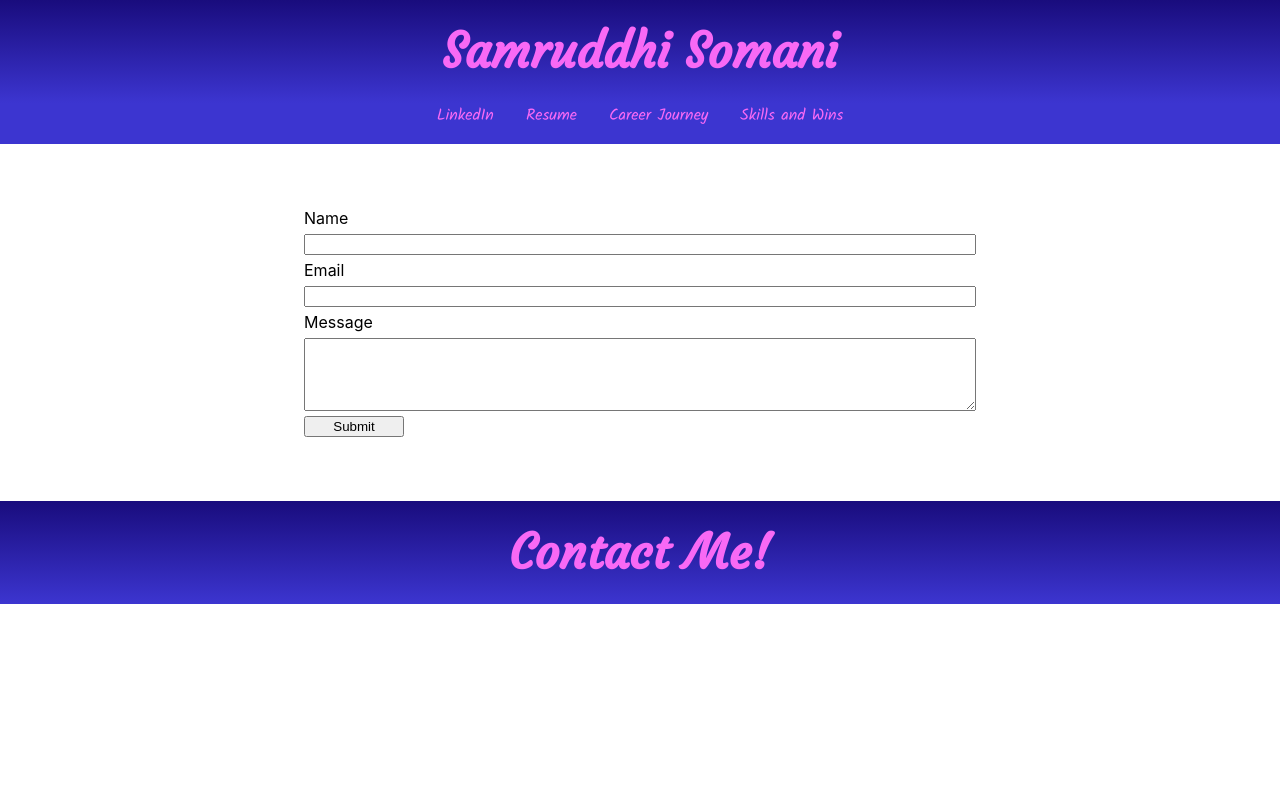
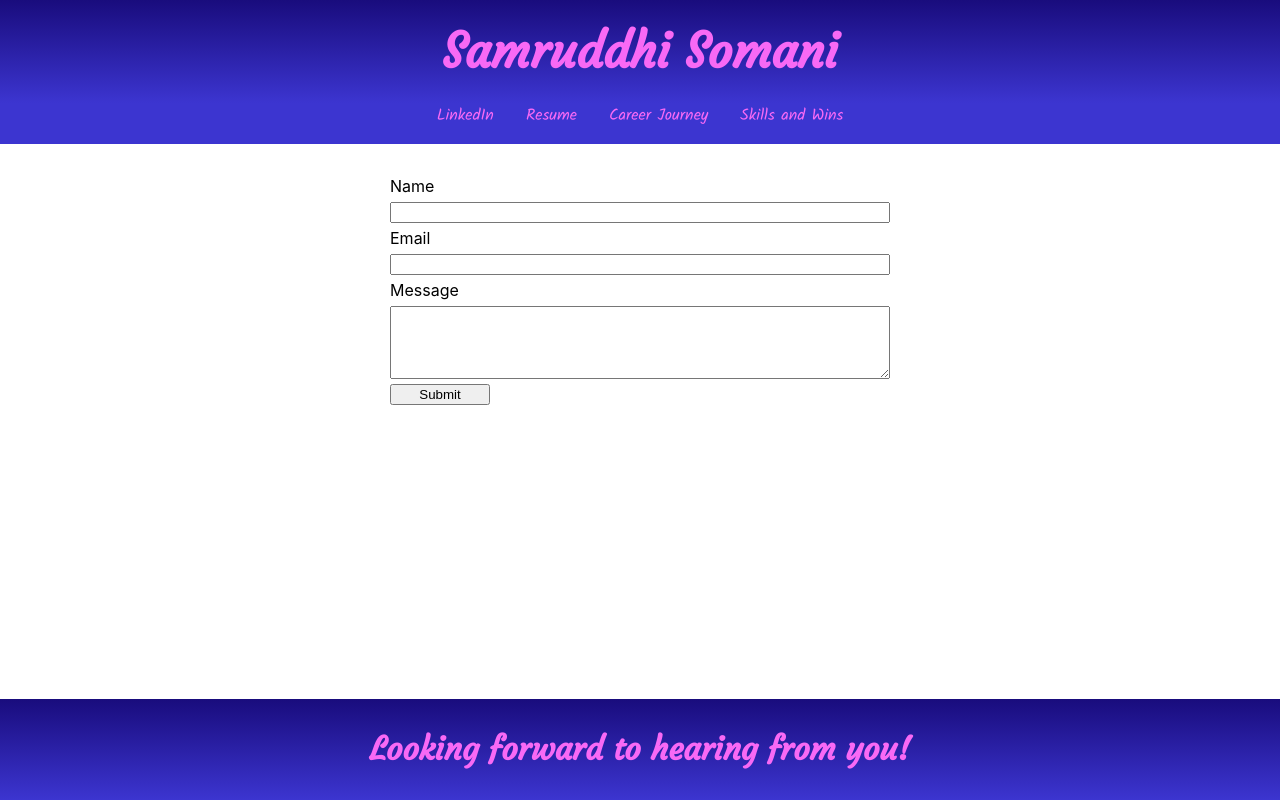
Before and after one commit to samruddhisomani/personalwebsite, a Next.js app: page /contact-me in a window 1280 px wide. Built offline with nearby package versions, Linux system fonts and the light colour scheme.

Commit message:
Separate Footer for Contact Me. Css formatting

```diff
--- /dev/null
+++ b/components/Footer.tsx
@@ -0,0 +1,31 @@
+import styles from "../styles/Home.module.css";
+import Link from "next/link";
+import { useRouter } from "next/router";
+
+export default function Footer() {
+  const router = useRouter();
+  console.log(router.pathname);
+  if (router.pathname === "/contact-me") {
+    return (
+      <footer>
+        <h1
+          className={[
+            styles.runner,
+            styles.footer,
+            styles.contactMeFooter,
+          ].join(" ")}
+        >
+          Looking forward to hearing from you!
+        </h1>
+      </footer>
+    );
+  } else {
+    return (
+      <footer>
+        <h1 className={[styles.runner, styles.footer].join(" ")}>
+          <Link href="contact-me">Contact Me!</Link>
+        </h1>
+      </footer>
+    );
+  }
+}
--- /dev/null
+++ b/components/Header.tsx
@@ -0,0 +1,22 @@
+import Head from "next/head";
+import styles from "../styles/Home.module.css";
+import Link from "next/link";
+
+export default function Header() {
+  return (
+    <>
+      <Head>
+        <title>Samruddhi Somani</title>
+        <meta
+          name="description"
+          content="Learn more about my background, skills, and experiences. Or contact me about potential new projects or opportunities."
+        />
+      </Head>
+      <header>
+        <h1 className={styles.runner}>
+          <Link href="/"> Samruddhi Somani</Link>
+        </h1>
+      </header>
+    </>
+  );
+}
--- a/components/Layout.tsx
+++ b/components/Layout.tsx
@@ -2,6 +2,9 @@ import Head from "next/head";
 import styles from "../styles/Home.module.css";
 import Link from "next/link";
 import * as React from "react";
+import Navigation from "./Navigation";
+import Header from "./Header";
+import Footer from "./Footer";
 
 type LayoutProps = {
   children: React.ReactNode;
@@ -10,41 +13,10 @@ type LayoutProps = {
 export default function Layout({ children }: LayoutProps) {
   return (
     <div className={styles.wrapper}>
-      <Head>
-        <title>Samruddhi Somani</title>
-        <meta
-          name="description"
-          content="Learn more about my background, skills, and experiences. Or contact me about potential new projects or opportunities."
-        />
-      </Head>
-
-      <header>
-        <h1 className={styles.runner}>
-          <Link href="/"> Samruddhi Somani</Link>
-        </h1>
-      </header>
-      <nav>
-        <ul className={styles.navigation}>
-          <li>
-            <a href="https://www.linkedin.com/in/samruddhisomani/">LinkedIn</a>
-          </li>
-          <li>
-            <a href="/Samruddhi Somani Resume.pdf">Resume</a>
-          </li>
-          <li>
-            <Link href="career-journey">Career Journey</Link>
-          </li>
-          <li>
-            <Link href="skills-and-wins">Skills and Wins</Link>
-          </li>
-        </ul>
-      </nav>
+      <Header />
+      <Navigation />
       {children}
-      <footer>
-        <h1 className={[styles.runner, styles.footer].join(" ")}>
-          <Link href="contact-me">Contact Me!</Link>
-        </h1>
-      </footer>
+      <Footer />
     </div>
   );
 }
--- /dev/null
+++ b/components/Navigation.tsx
@@ -0,0 +1,23 @@
+import Link from "next/link";
+import styles from "../styles/Home.module.css";
+
+export default function Navigation() {
+  return (
+    <nav>
+      <ul className={styles.navigation}>
+        <li>
+          <a href="https://www.linkedin.com/in/samruddhisomani/">LinkedIn</a>
+        </li>
+        <li>
+          <a href="/Samruddhi Somani Resume.pdf">Resume</a>
+        </li>
+        <li>
+          <Link href="career-journey">Career Journey</Link>
+        </li>
+        <li>
+          <Link href="skills-and-wins">Skills and Wins</Link>
+        </li>
+      </ul>
+    </nav>
+  );
+}
--- a/pages/contact-me.tsx
+++ b/pages/contact-me.tsx
@@ -2,7 +2,7 @@ import styles from "../styles/Home.module.css";
 
 export default function ContactMe() {
   return (
-    <div>
+    <main className={styles.main}>
       <form
         className={styles.contactme}
         data-netlify="true"
@@ -25,6 +25,6 @@ export default function ContactMe() {
           Submit
         </button>
       </form>
-    </div>
+    </main>
   );
 }
--- a/styles/Home.module.css
+++ b/styles/Home.module.css
@@ -18,19 +18,17 @@
   max-height: 1000px;
 }
 
-/* .main{
-  display:grid;
-  grid-template-columns: 1fr 1fr;
-} */
+.main {
+  flex: 1 1 auto;
+}
 .content {
-  /*   min-height: 100vh*/
   padding: 0 4em;
   flex: 1;
   display: flex;
   flex-direction: column;
   justify-content: space-around;
   align-items: center;
-  max-width: 800px;
+  max-width: 1000px;
   margin: auto;
   text-align: left;
   background-position: bottom; /* Center the image */
@@ -38,7 +36,22 @@
   background-size: cover; /* Resize the background image to cover the entire container */
 }
 
-.headerOneOnly {
+.runner {
+  margin: auto;
+  line-height: 1.15;
+  font-size: 3rem;
+  color: #f869f5;
+  background: linear-gradient(
+    0deg,
+    rgba(60, 53, 208, 1) 0%,
+    rgba(25, 12, 125, 1) 100%
+  );
+  padding: 0.5em;
+  font-family: "Courgette", sans-serif;
+  text-align: center;
+}
+
+.oneLiner {
   margin: auto;
   max-width: 800px;
   padding: 0;
@@ -52,17 +65,25 @@
   grid-template-rows: repeat(8, 1fr);
   grid-column-gap: 0px;
   grid-row-gap: 5px;
-  max-width: 800px;
   margin: auto;
-  padding: 4em;
+  max-width: 500px;
+  flex: 1 1 auto;
+  padding: 2rem 0;
 }
 
 .contactMeFormSubmit {
   max-width: 100px;
 }
 
+.contactMeFooter {
+  font-size: 2rem;
+  padding: 2rem;
+}
+
 .footer {
   align-self: flex-end;
+  font-size: 2rem;
+  padding: 2rem;
 }
 
 /* .div1 {
@@ -82,20 +103,6 @@
 } */
 .messageArea {
   grid-area: 6 / 1 / 9 / 2;
-}
-.runner {
-  margin: auto;
-  line-height: 1.15;
-  font-size: 3rem;
-  color: #f869f5;
-  background: linear-gradient(
-    0deg,
-    rgba(60, 53, 208, 1) 0%,
-    rgba(25, 12, 125, 1) 100%
-  );
-  padding: 0.5em;
-  font-family: "Courgette", sans-serif;
-  text-align: center;
 }
 
 .navigation {
```
Also changed, not shown: pages/index.tsx (+13 -70 lines).
